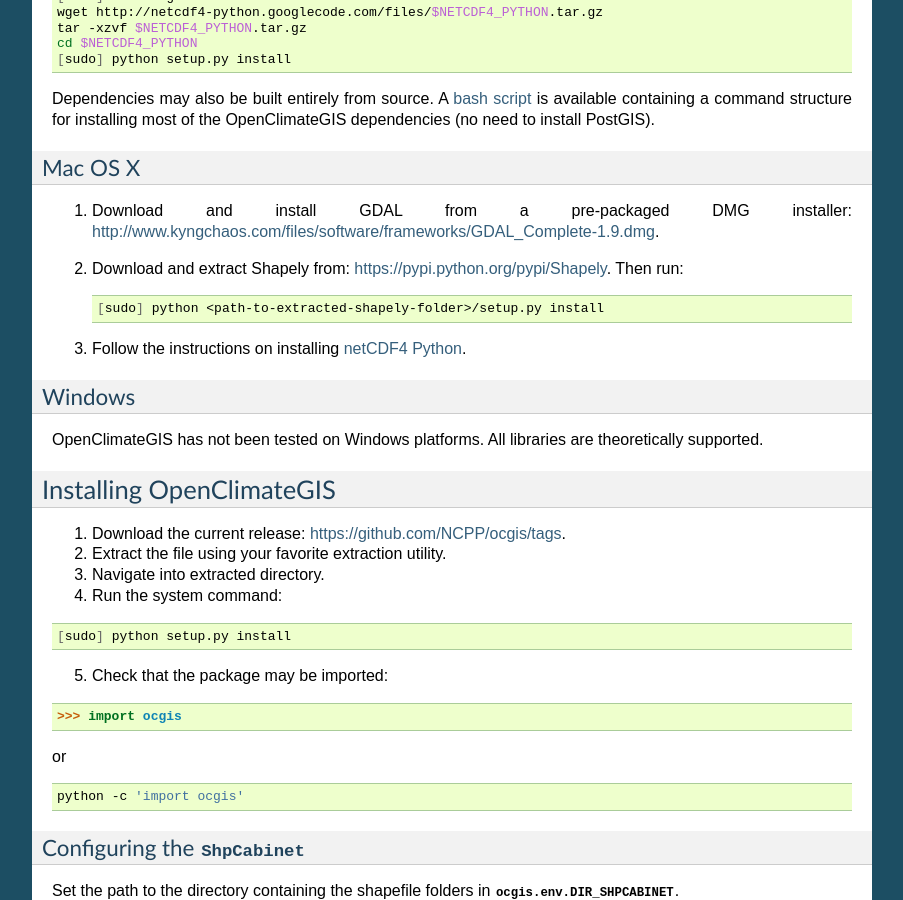
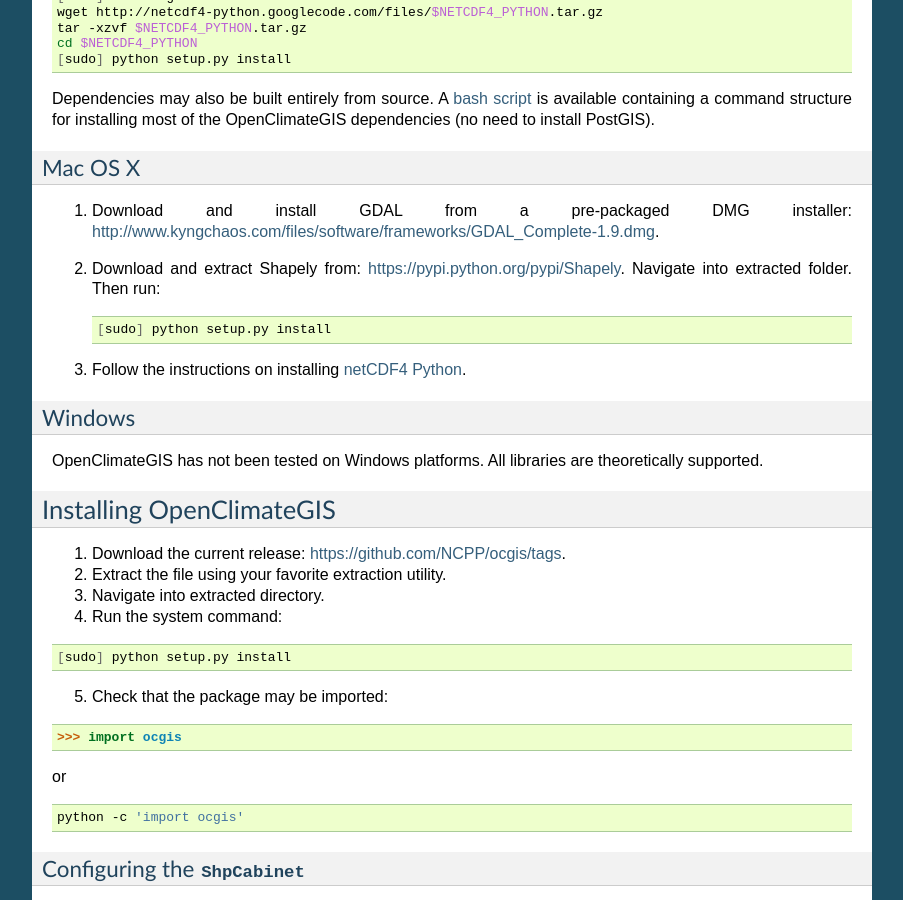
Before and after one commit to NCPP/ocgis, a Sphinx documentation site: the page built from doc/install.rst, in a window 1280 px wide and 900 px high, scrolled down 1024 px. Shown: the whole window, without its empty margins (198-1101 px from the left). Built offline with Sphinx 7.4.7, drawn with Linux system fonts in a browser that asks for light colours; formulas are drawn with MathJax 3.

Commit message:
doc changes

```diff
--- a/doc/install.rst
+++ b/doc/install.rst
@@ -71,11 +71,11 @@
 ~~~~~~~~
 
 1. Download and install GDAL from a pre-packaged DMG installer: http://www.kyngchaos.com/files/software/frameworks/GDAL_Complete-1.9.dmg.
-2. Download and extract Shapely from: https://pypi.python.org/pypi/Shapely. Then run:
+2. Download and extract Shapely from: https://pypi.python.org/pypi/Shapely. Navigate into extracted folder. Then run:
 
    .. code-block:: sh
 
-      [sudo] python <path-to-extracted-shapely-folder>/setup.py install
+      [sudo] python setup.py install
 
 3. Follow the instructions on installing :ref:`netCDF4 Python <netCDF4-python-install>`.
 
```
